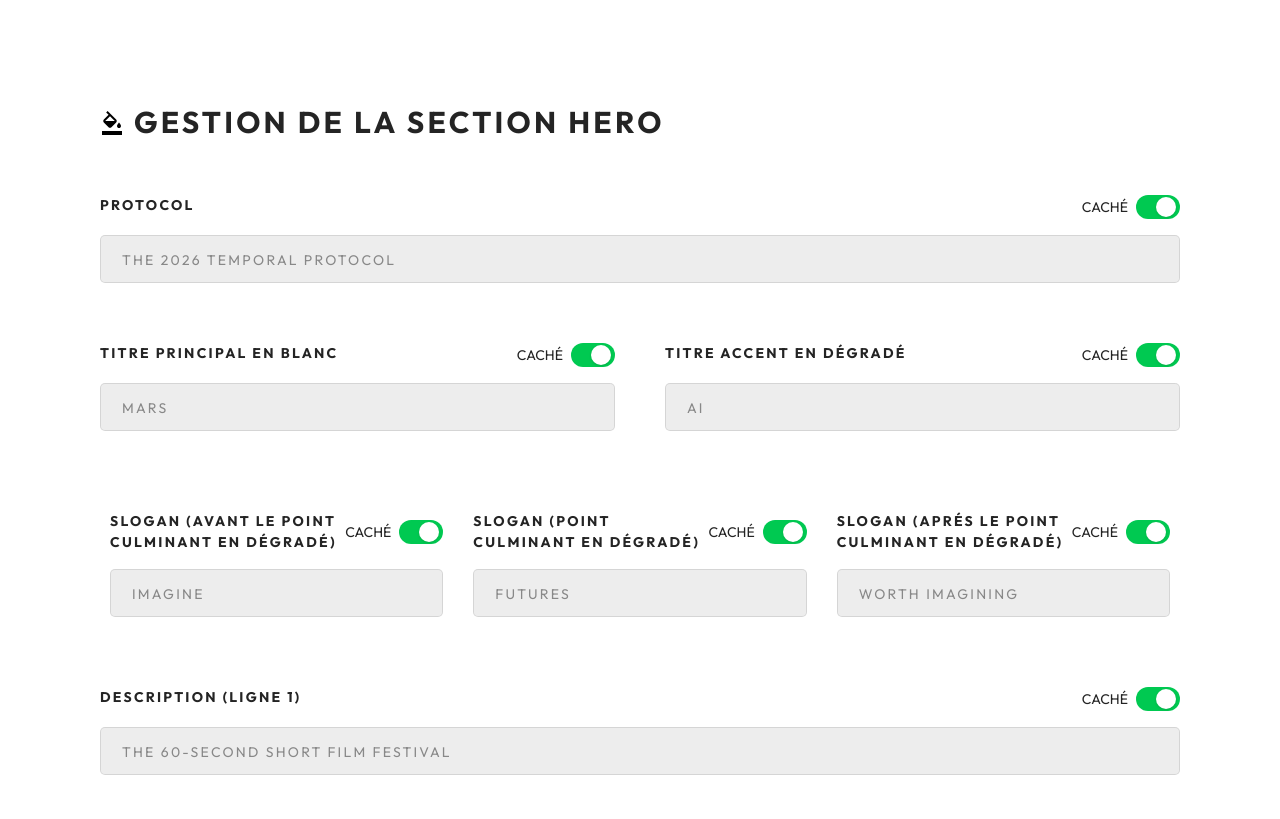
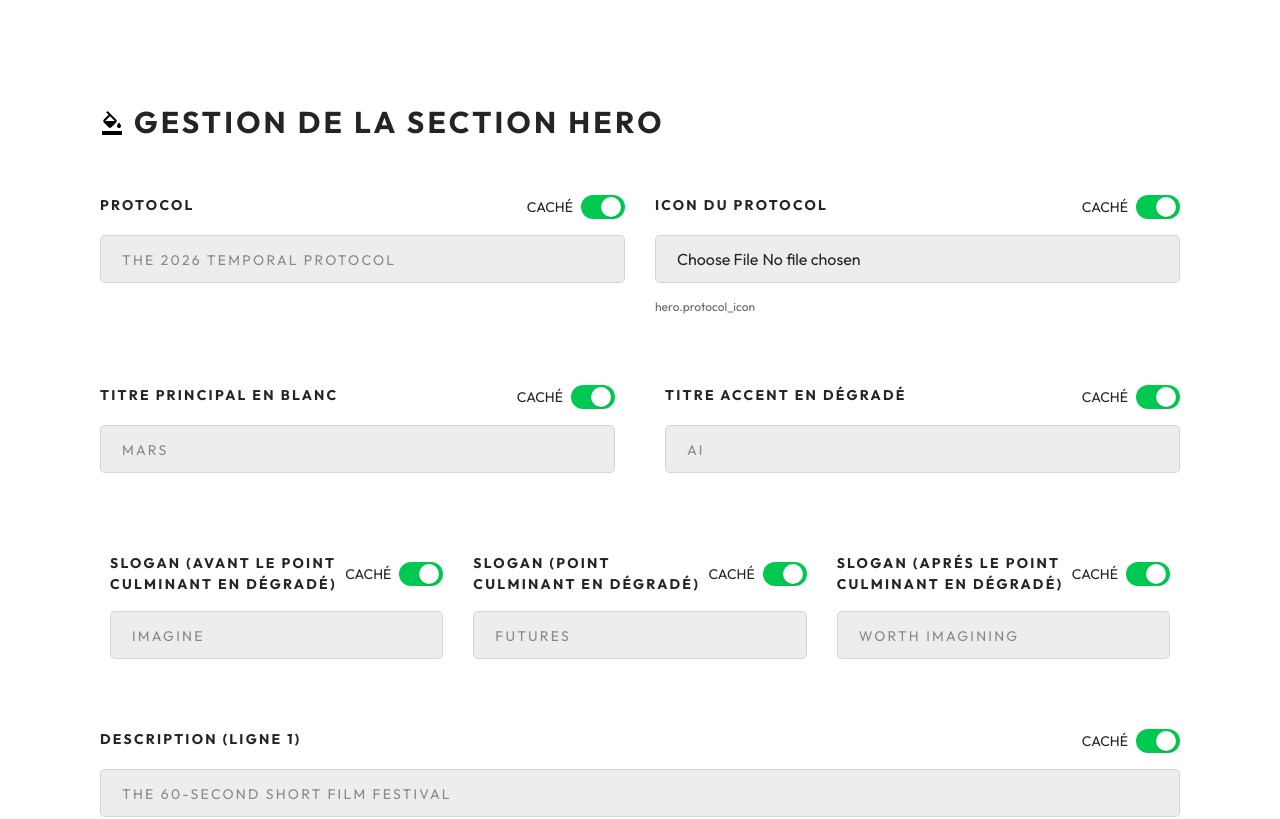
Before and after one commit to LorianaD/project_marsai-bordeaux-groupe_LVETM, a React (Vite) app in the folder front/: page /cms/sectionhero in a window 1280 px wide. Shown: the top 819 px of the page. Built offline with nearby package versions, Linux system fonts and the light colour scheme; no server answers.

Commit message:
fix SectionHeroForm and homePage CMS code

```diff
--- a/front/src/components/Form/CMS/Home/Fields/CmsInput.jsx
+++ b/front/src/components/Form/CMS/Home/Fields/CmsInput.jsx
@@ -1,7 +1,7 @@
 function CmsInput({name, label, value, onChange, placeholder, type = "text", rightSlot = null}) {
 
     return(
-        <div className="flex flex-col pb-[10px] w-full justify-start gap-[16px] self-stretch uppercase placeholder:uppercase">
+        <div className="flex flex-col pb-[10px] w-full justify-start gap-[16px] uppercase placeholder:uppercase">
             <div className="flex justify-between md:flex-row">
                 <label htmlFor={name} className="text-[14px] font-semibold tracking-[2.24px]">
                     { label }
--- a/front/src/components/Form/CMS/Home/SectionHeroForm.jsx
+++ b/front/src/components/Form/CMS/Home/SectionHeroForm.jsx
@@ -21,6 +21,7 @@ function SectionHeroForm() {
     // champs des differents éléments dans la section
     const fields = [
         "protocol",
+        "protocol_icon",
         "title_main",
         "title_accent",
         "tagline_before",
@@ -40,6 +41,9 @@ function SectionHeroForm() {
     const { values, handleChange } = useForm({
         protocol:"",
         protocol_is_active: 1,
+
+        protocol_icon: "",
+        protocol_icon_is_active: 1,
 
         title_main:"",
         title_main_is_active: 1,
@@ -155,10 +159,19 @@ function SectionHeroForm() {
                 </div>
 
                 <div className="flex flex-col items-start justify-center gap-[50px] self-stretch font-[Outfit]">
+
                     {/* Gestion du protocol */}
-                    < CmsInput name="protocol" label="Protocol" value={values.protocol} onChange={handleChange} placeholder={t("hero.protocol")}   rightSlot={
-                        <CmsHideToggle name="protocol" value={values.protocol_is_active} values={values} onChange={handleChange} page={page} section={section} locale={locale} order_index={orderIndexByKey.protocol} />}
-                    />
+                    <div className="flex flex-col pb-[10px] md:flex-row justify-start gap-[30px] self-stretch uppercase placeholder:uppercase w-full">
+
+                        < CmsInput name="protocol" label="Protocol" value={values.protocol} onChange={handleChange} placeholder={t("hero.protocol")}   rightSlot={
+                            <CmsHideToggle name="protocol" value={values.protocol_is_active} values={values} onChange={handleChange} page={page} section={section} locale={locale} order_index={orderIndexByKey.protocol} />}
+                        />
+
+                        <CmsInputImage name="protocol_icon" label="Icon du protocol" value={values.protocol_icon} onChange={handleChange} placeholder={t("hero.protocol_icon")} rightSlot={
+                            <CmsHideToggle name="protocol_icon" value={values.protocol_icon_is_active} values={values} onChange={handleChange} page={page} section={section} locale={locale} />}
+                        />
+
+                    </div>
 
                     {/* Gestion des Titres */}
                     <div  className="flex flex-col md:flex-row justify-around w-full pb-[10px] gap-[50px]">
@@ -167,7 +180,6 @@ function SectionHeroForm() {
                             <CmsHideToggle name="title_main" value={values.title_main_is_active} values={values} onChange={handleChange} page={page} section={section} locale={locale} />}
                         />
 
-
                         {/* Gestion du titre accent ou sécondaire en dégradé */}
                         < CmsInput name="title_accent" label="Titre accent en dégradé" value={values.title_accent} onChange={handleChange} placeholder={t("hero.title_accent")} rightSlot={
                             <CmsHideToggle name="title_accent" value={values.title_accent_is_active} values={values} onChange={handleChange} page={page} section={section} locale={locale} />}
@@ -175,7 +187,7 @@ function SectionHeroForm() {
                     </div>
 
                     {/* Gestion du slogan */}
-                    <div className="flex flex-col md:flex-row p-[10px] gap-[30px] md:justify-between md:items-center uppercase placeholder:uppercase">
+                    <div className="flex flex-col md:flex-row p-[10px] gap-[30px] md:justify-between md:items-end uppercase placeholder:uppercase">
 
                         < CmsInput name="tagline_before" label="Slogan (avant le point culminant en dégradé)" value={values.tagline_before} onChange={handleChange} placeholder={t("hero.tagline_before")} rightSlot={
                             <CmsHideToggle name="tagline_before" value={values.tagline_before_is_active} values={values} onChange={handleChange} page={page} section={section} locale={locale} />}
--- a/front/src/components/Home/SectionHero.jsx
+++ b/front/src/components/Home/SectionHero.jsx
@@ -63,27 +63,34 @@ function SectionHero() {
             <div className="flex py-[24px] flex-col justify-center items-center gap-[50px] self-stretch z-20">
 
                 <div className="flex flex-col justify-center items-center gap-[10px] self-stretch">
-                    {isVisible("hero", "protocol") && (
+
                         <div className="flex px-[17px] py-[9px] justify-center items-start gap-[8px]">
-                            <div className="">
-                                <img src="/src/assets/imgs/icones/iconStars.svg" alt="" className="h-5 w-5 opacity-80" />
-                            </div>
-                            <p className="text-[rgba(0,0,0,0.60)] text-center text-[10px] font-bold leading-[15px] tracking-[3px] uppercase">
-                                {content?.hero?.protocol?.value ?? t("hero.protocol")}
-                            </p>
+
+                            {isVisible("hero", "protocol_icon") && (
+                                <div className="">
+                                    <img src={content?.hero?.protocol_icon?.value ?? t("hero.protocol_icon")} alt="" className="h-5 w-5 opacity-80" />
+                                </div>
+                            )}
+
+                            {isVisible("hero", "protocol") && (
+                                <p className="text-[rgba(0,0,0,0.60)] text-center text-[10px] font-bold leading-[15px] tracking-[3px] uppercase">
+                                    {content?.hero?.protocol?.value ?? t("hero.protocol")}
+                                </p>
+                            )}
+
                         </div>
-                    )}
+
 
                     <h1 className="flex items-center justify-center self-stretch text-[#FFFFFF] font-bold leading-[40px] md:leading-[192px] tacking-[-2.4px] md:tracking-[-9.6px] uppercase text-[48px] md:text-[192px] text-center">
                         {isVisible("hero", "title_main") && (
                             <span>
-                                {content?.hero?.title_main ?? t("hero.title_main")}
+                                {content?.hero?.title_main?.value ?? t("hero.title_main")}
                             </span>
                         )}
 
                         {isVisible("hero", "title_accent") && (
                             <span className="bg-gradient-to-b from-[#51A2FF] via-[#AD46FF] to-[#FF2B7F] bg-clip-text text-transparent">
-                                {content?.hero?.title_accent ?? t("hero.title_accent")}
+                                {content?.hero?.title_accent?.value ?? t("hero.title_accent")}
                             </span>
                         )}
                     </h1>
@@ -92,7 +99,7 @@ function SectionHero() {
 
                         {isVisible("hero", "tagline_before") && (
                             <span>
-                                {content?.hero?.tagline_before ?? t("hero.tagline_before")}
+                                {content?.hero?.tagline_before?.value ?? t("hero.tagline_before")}
                             </span>
                         )}
 
@@ -104,7 +111,7 @@ function SectionHero() {
 
                         {isVisible("hero", "tagline_after") && (
                             <span>
-                                {content?.hero?.tagline_after ?? t("hero.tagline_after")}
+                                {content?.hero?.tagline_after?.value ?? t("hero.tagline_after")}
                             </span>
                         )}
                     </p>
@@ -113,11 +120,11 @@ function SectionHero() {
                 <div className="flex flex-col items-center justify-center gap-[3px] md:gap-[6px] px-1 self-stretch text-white/40 text-center text-[18px] md:text-[24px] font-normal leading-[29px] md:leading-[39px]">
 
                     {isVisible("hero", "desc1") && (
-                        <p>{content?.hero?.desc1 ?? t("hero.desc1")}</p>
+                        <p>{content?.hero?.desc1?.value ?? t("hero.desc1")}</p>
                     )}
 
                     {isVisible("hero", "desc2") && (
-                        <p>{content?.hero?.desc2 ?? t("hero.desc2")}</p>
+                        <p>{content?.hero?.desc2?.value ?? t("hero.desc2")}</p>
                     )}
 
                 </div>
@@ -127,13 +134,13 @@ function SectionHero() {
 
                         {isVisible("hero", "ctaParticipate") && (
                             <span className="text-black text-center text-[14px] font-bold leading-[20px] tracking-[1.4px] uppercase">
-                                {content?.hero?.ctaParticipate ?? t("hero.ctaParticipate")}
+                                {content?.hero?.ctaParticipate?.value ?? t("hero.ctaParticipate")}
                             </span>
                         )}
 
                         {isVisible("hero", "ctaParticipate_signe") && (
                             <div className="w-[20px] h-[20px]">
-                                <img src={content?.hero?.ctaParticipate_signe ?? t("hero.ctaParticipate_signe")} alt=""/>
+                                <img src={content?.hero?.ctaParticipate_signe?.value ?? t("hero.ctaParticipate_signe")} alt=""/>
                             </div>
                         )}
 
@@ -143,13 +150,13 @@ function SectionHero() {
 
                         {isVisible("hero", "ctaLearnMore") && (
                             <span className=" text-center text-[14px] font-bold leading-[20px] tracking-[1.4px] uppercase">
-                                {content?.hero?.ctaLearnMore ?? t("hero.ctaLearnMore")}
+                                {content?.hero?.ctaLearnMore?.value ?? t("hero.ctaLearnMore")}
                             </span>
                         )}
 
                         {isVisible("hero", "ctaLearnMore_signe") && (
                             <span className="flex flex-col justify-center text-[#AD46FF] text-center text-[24px] font-bold leading-[0] uppercase">
-                                {content?.hero?.ctaLearnMore_signe ?? t("hero.ctaLearnMore_signe")}
+                                {content?.hero?.ctaLearnMore_signe?.value ?? t("hero.ctaLearnMore_signe")}
                             </span>
                         )}
                     </Link>
--- a/front/src/i18n/locales/fr/home.json
+++ b/front/src/i18n/locales/fr/home.json
@@ -3,6 +3,7 @@
       "title_main": "MARS",
       "title_accent":"AI",
       "protocol": "le protocole temporel 2026",
+      "protocol_icon":"../src/assets/imgs/icones/iconStars.svg",
       "tagline_before": "Imaginez des",
       "tagline_highlight": "Futurs",
       "tagline_after": "souhaitables",
```
Also changed, not shown: front/src/services/CMS/UpdateContentApi.js (+7 -7 lines).
